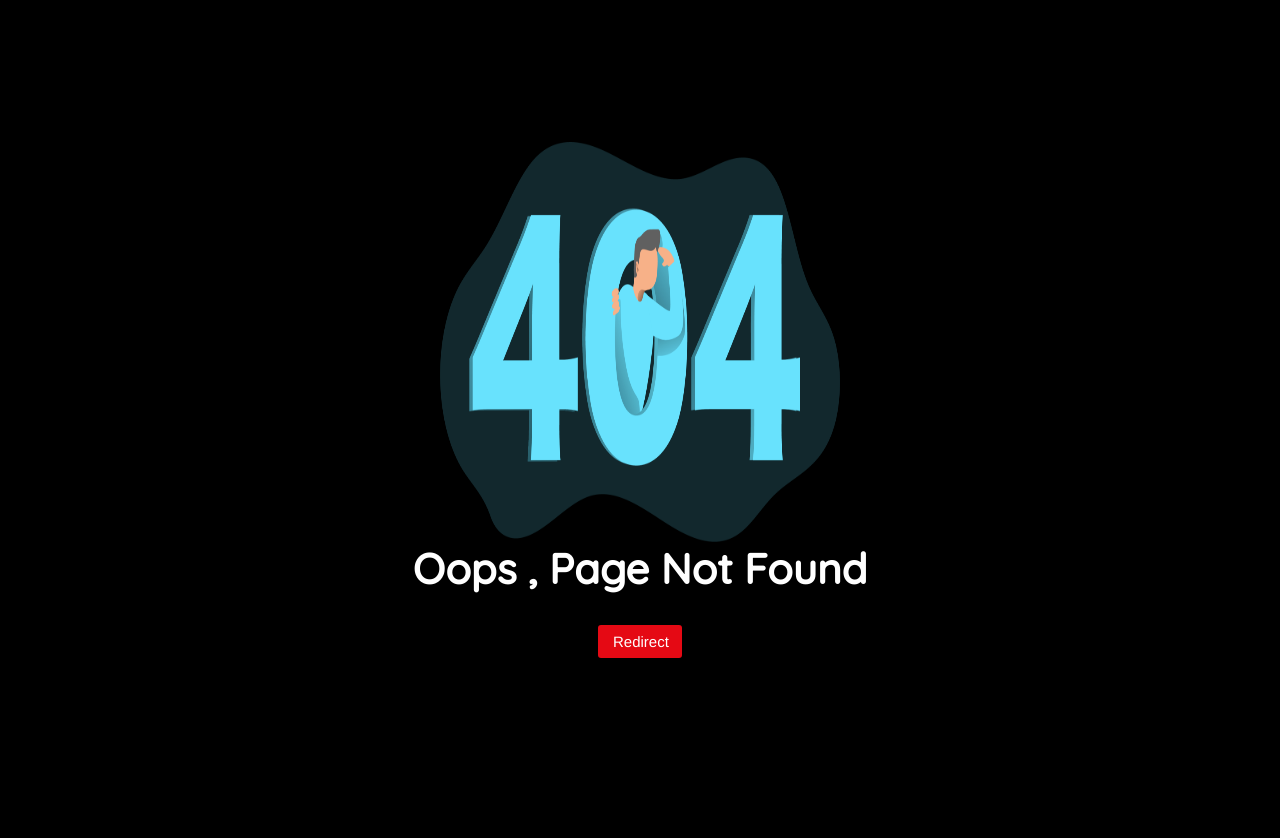
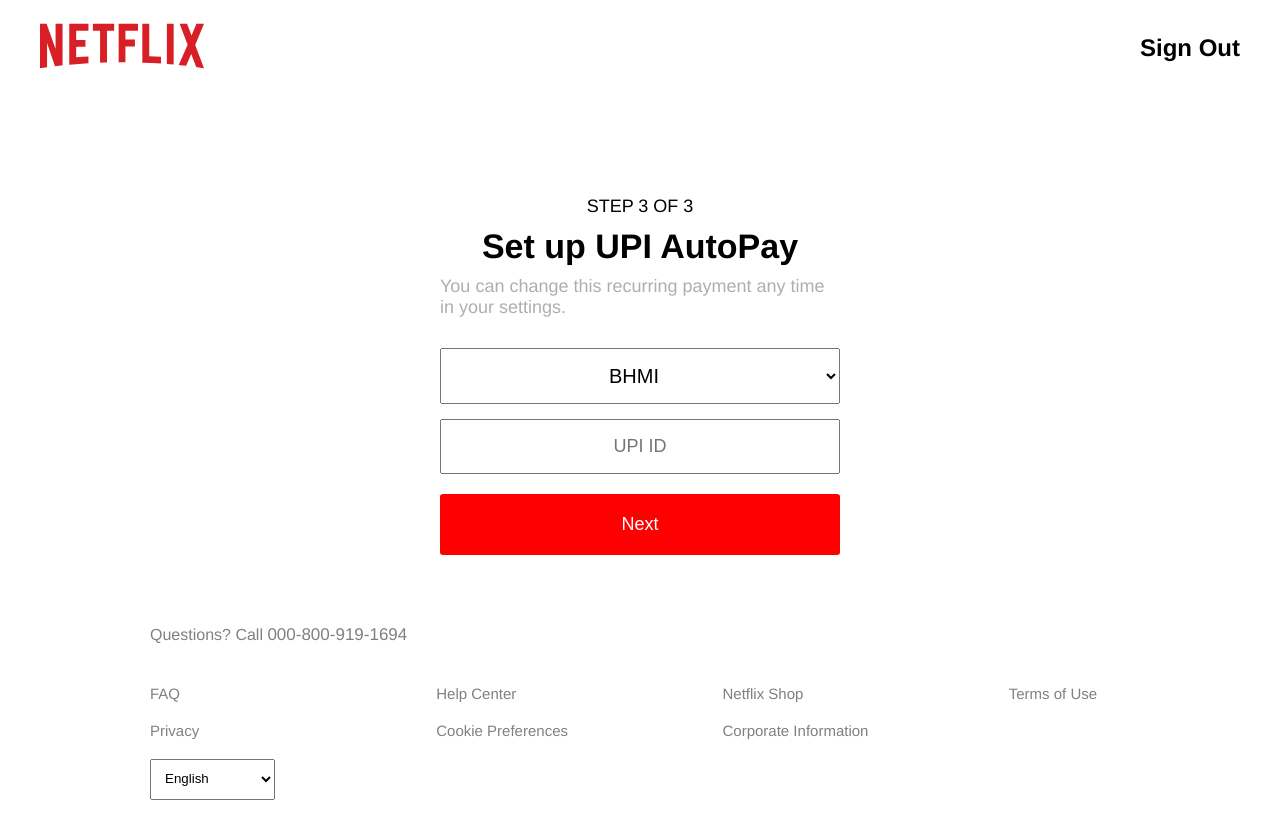
Before and after one commit to vasanth115/Netflix_Clone, a React (Vite) app: page /UPIpay in a window 1280 px wide. Before the commit this address had no page. Shown: the top 838 px of the page. Before the commit the page ends 800 px from the top, so only its background shows below. Built offline with nearby package versions, Linux system fonts and the light colour scheme.

Commit message:
tenth commit

```diff
--- a/db.json
+++ b/db.json
@@ -73,6 +73,13 @@
       "cardNumber": "78233472349817",
       "expirationDate": "12/45",
       "nameOnCard": "vasanth k"
+    },
+    {
+      "id": "562d",
+      "email": "vasanth215@gmail.com",
+      "password": "vasanth215",
+      "type": "UPI Pay",
+      "upinumber": "6379641143"
     }
   ]
 }
--- a/src/App.tsx
+++ b/src/App.tsx
@@ -18,6 +18,7 @@
 import SearchPage from './Pages/SearchPage';
 import PaymentDetails from './Components/PaymentDetails/PaymentDetails';
 import DebitPay from './Components/Debitpay/DebitPay';
+import UPIPay from './Components/UPIpay/UPIPay';
 
 
 function App() {
@@ -43,6 +44,7 @@
         <Route path='/search' element={<SearchPage />} />
         <Route path='/paymentstatus' element={<PaymentDetails />} />
         <Route path='/debitpay' element={<DebitPay />} />
+        <Route path='/UPIpay' element={<UPIPay />} />
       </Routes>
     </Router>
   );
--- a/src/Components/PaymentDetails/PaymentDetails.tsx
+++ b/src/Components/PaymentDetails/PaymentDetails.tsx
@@ -44,7 +44,7 @@
                     </div>
                     <FaAngleRight className='right__arrow'/>
                 </div>
-                <div className="payment__select" onClick={()=> navigate('/upipay')}>
+                <div className="payment__select" onClick={()=> navigate('/UPIpay')}>
                     <h3>UPI  AutoPay</h3>
                     <div className="paymentcard_logo">
                         <img src={phonepay} alt="" />
--- /dev/null
+++ b/src/Components/UPIpay/UPIPay.tsx
@@ -0,0 +1,110 @@
+import React, { useState, useEffect } from 'react';
+import { Link, useNavigate } from 'react-router-dom';
+import logo from '../../../public/images/icons/logo.svg';
+import './UPIpay.scss';
+import SignUpFooter from '../SignUpFooter/SignUpFooter';
+import { useFormStore } from '../../Zustand/Store';
+
+const UPIPay: React.FC = () => {
+    const { email, password } = useFormStore();
+    const [number, setNumber] = useState<string>("");
+    const [value, setValue] = useState<boolean>(false);
+    const [timeLeft, setTimeLeft] = useState<number>(120); // 2 minutes = 120 seconds
+    const navigate = useNavigate();
+
+    const handleClick = () => {
+        if (!number) {
+            alert("Fill the UPI ID");
+        } else if (number.length !== 10) {
+            alert("Provide a Correct UPI ID");
+        } else {
+            setValue(true);
+        }
+    }
+
+    useEffect(() => {
+        if (value && timeLeft > 0) {
+            const timer = setTimeout(() => {
+                setTimeLeft(prevTime => prevTime - 1);
+            }, 1000);
+
+            return () => clearTimeout(timer);
+        }
+    }, [value, timeLeft]);
+
+    useEffect(() => {
+        if (timeLeft === 0) {
+            const subscriberData = {
+                email,
+                password,
+                type: "UPI Pay",
+                upinumber: number
+            };
+            fetch(`http://localhost:8000/Subscribers`, {
+                method: 'POST',
+                headers: {
+                    'Content-Type': 'application/json',
+                },
+                body: JSON.stringify(subscriberData),
+            })
+            .then(response => {
+                if (!response.ok) {
+                    throw new Error('Failed to update subscriber information.');
+                }
+                navigate('/loading');
+            })
+            .catch(error => {
+                console.error('Error updating subscriber information:', error);
+                alert('An error occurred. Please try again later.'); // Provide user-friendly error message
+            });
+        }
+    }, [timeLeft, email, password, number, history]);
+
+    return (
+        <div className='upipay'>
+            <div className="upipay__header">
+                <Link to='/'>
+                    <img src={logo} alt="Logo" className='upipay__image' />
+                </Link>
+                <Link to='/' className='upipay__link'>Sign Out</Link>
+            </div>
+            {
+                !value ? <div className="upipay__container">
+                    <span className='upipay__span'>STEP 3 OF 3</span>
+                    <h1 className='upipay__title'>Set up UPI AutoPay</h1>
+                    <p className="upipay__paragraph">You can change this recurring payment any time in your settings.</p>
+                    <div className="upipay__inputs">
+                        <select name="Select Your UPI App" id="" className='upipay__select'>
+                            <option value="BHMI" className='upipay__option'>
+                                BHMI
+                            </option>
+                            <option value="PhonePay" className='upipay__option'>
+                                PhonePay
+                            </option>
+                            <option value="GPay" className='upipay__option'>
+                                G-Pay
+                            </option>
+                            <option value="AmazonPay" className='upipay__option'>
+                                Amazon Pay
+                            </option>
+                        </select>
+                        <input
+                            type="text"
+                            className='upipay__input'
+                            placeholder='UPI ID'
+                            value={number}
+                            onChange={(e) => setNumber(e.target.value)}
+                        />
+                        <button className='upipay__button' onClick={handleClick}>Next</button>
+                    </div>
+                </div> : <div className='upipay__timer'>
+                        <p className='upipay__para'> Request is Sent to your UPI ID Confirm Your Payment within the Time</p>
+                        <h1 className="upipay__timeleft">Time left: {Math.floor(timeLeft / 60)}:{timeLeft % 60 < 10 ? `0${timeLeft % 60}` : timeLeft % 60}</h1>
+                    </div>
+            }
+            <SignUpFooter />
+        </div>
+    );
+}
+
+export default UPIPay;
--- /dev/null
+++ b/src/Components/UPIpay/UPIpay.scss
@@ -0,0 +1,108 @@
+.upipay{
+
+    background-color: #fff;
+    height: 100vh;
+
+    & .upipay__header{
+        display: flex;
+        justify-content: space-between;
+        align-items: center;
+        height: 12vh;
+        margin: 0px 40px;
+
+        & .upipay__image{
+            height: 86px;
+            width: 164px;
+        }
+
+        & .upipay__link{
+            font-size: 24px;
+            font-weight: bold;
+            text-decoration: none;
+            color: #000;
+        }
+    }
+
+    & .upipay__container{
+        margin-top: 100px;
+        display: flex;
+        flex-direction: column;
+        justify-content: center;
+        align-items: center;
+        width: 100%;
+        height: auto;
+
+        & .upipay__span{
+            font-size: 18px;
+            color: #000;
+            margin-bottom: 10px;
+        }
+
+        & .upipay__title{
+            font-size: 34px;
+            color: #000;
+            margin-bottom: 10px;
+        }
+        & .upipay__paragraph{
+            color: rgb(177, 173, 173);
+            font-size: 18px;
+            font-weight: 500;
+            margin-bottom: 10px;
+            width: 400px;
+        }
+
+        & .upipay__inputs{
+            margin-top: 20px;
+            display: flex;
+            flex-direction: column;
+            & .upipay__select{
+                width: 400px;
+                padding: 15px 0px;
+                font-size: 20px;
+                margin-bottom: 15px;
+                text-align: center;
+
+            }
+
+            & .upipay__option{
+                padding: 15px 0px;
+            }
+
+            & .upipay__input{
+                padding: 15px 0px;
+                text-align: start;
+                font-size: 18px;
+                text-align: center;
+                color: #000;
+            }
+
+            & .upipay__button{
+                width: 400px;
+                padding: 20px 0px;
+                color: #fff;
+                background: red;
+                border: 0;
+                margin-top: 20px;
+                border-radius: 3px;
+                font-size: 18px;
+            }
+
+        }
+    }
+
+    & .upipay__timer{
+        margin-top: 100px;
+        display: flex;
+        flex-direction: column;
+        justify-content: center;
+        align-items: center;
+        width: 100%;
+        height: 40vh;
+
+        & .upipay__para{
+            font-size: 20px;
+            color: rgb(180, 178, 178);
+            margin-bottom: 14px;
+        }
+    }
+}
--- a/vite.config.ts
+++ b/vite.config.ts
@@ -3,6 +3,6 @@
 
 // https://vitejs.dev/config/
 export default defineConfig({
-  base: "/Netflix_Clone",
+  // base: "/Netflix_Clone",
   plugins: [react()],
 })
```
